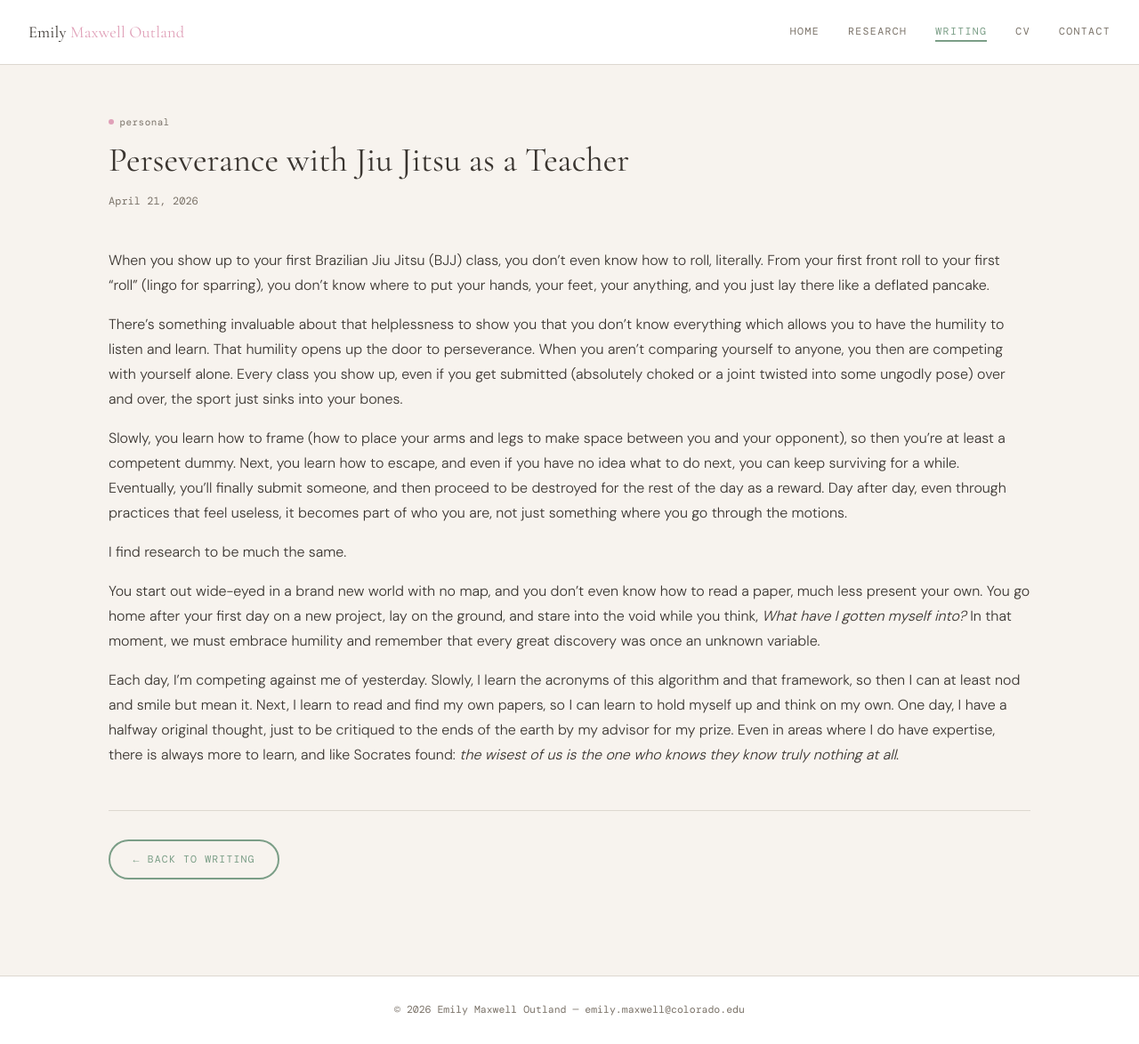
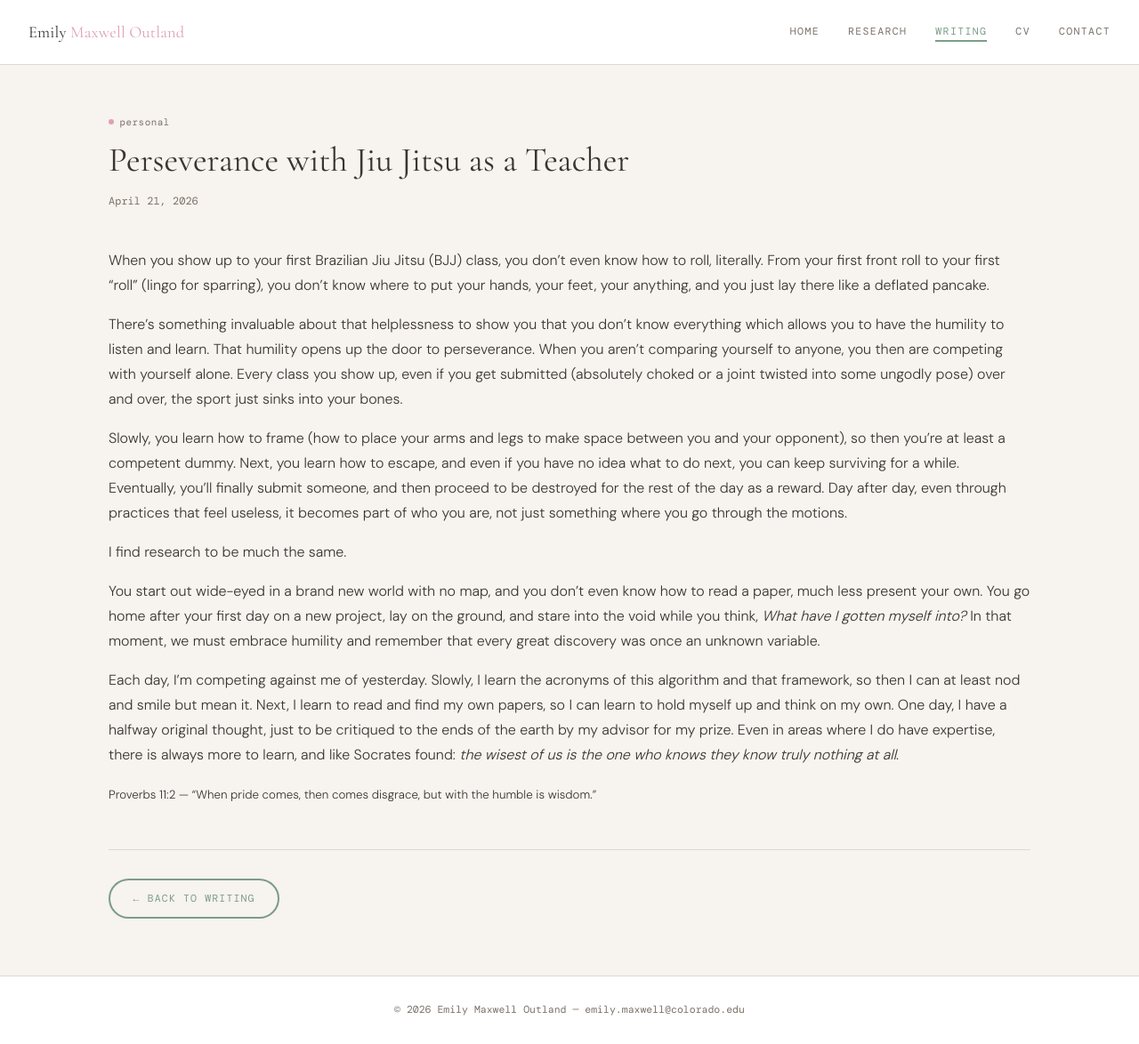
Before and after one commit to e-maxwell-outland/e-maxwell-outland.github.io, a Jekyll site: the page built from _posts/2026-04-21-Perseverance-with-Jiu-Jitsu-as-a-Teacher.md, in a window 1280 px wide and 1174 px high. Shown: the whole window at 89% size. Built offline with Jekyll 4.4.1, drawn with Linux system fonts in a browser that asks for light colours; some web fonts are replaced.

Commit message:
Update article with Proverb

```diff
--- a/_posts/2026-04-21-Perseverance-with-Jiu-Jitsu-as-a-Teacher.md
+++ b/_posts/2026-04-21-Perseverance-with-Jiu-Jitsu-as-a-Teacher.md
@@ -17,3 +17,5 @@ I find research to be much the same.
 You start out wide-eyed in a brand new world with no map, and you don't even know how to read a paper, much less present your own. You go home after your first day on a new project, lay on the ground, and stare into the void while you think, *What have I gotten myself into?* In that moment, we must embrace humility and remember that every great discovery was once an unknown variable.
 
 Each day, I'm competing against me of yesterday. Slowly, I learn the acronyms of this algorithm and that framework, so then I can at least nod and smile but mean it. Next, I learn to read and find my own papers, so I can learn to hold myself up and think on my own. One day, I have a halfway original thought, just to be critiqued to the ends of the earth by my advisor for my prize. Even in areas where I do have expertise, there is always more to learn, and like Socrates found: *the wisest of us is the one who knows they know truly nothing at all*.
+
+<small>Proverbs 11:2 — "When pride comes, then comes disgrace, but with the humble is wisdom."</small>
```
Also changed, not shown: 2 other files.
